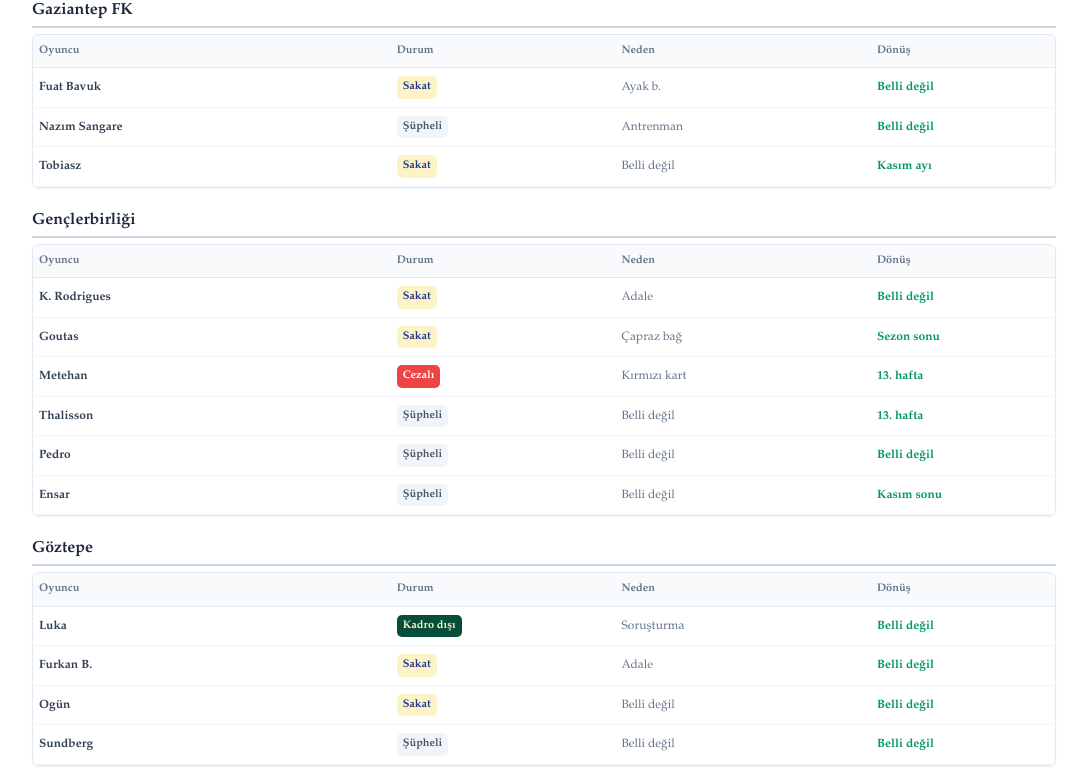
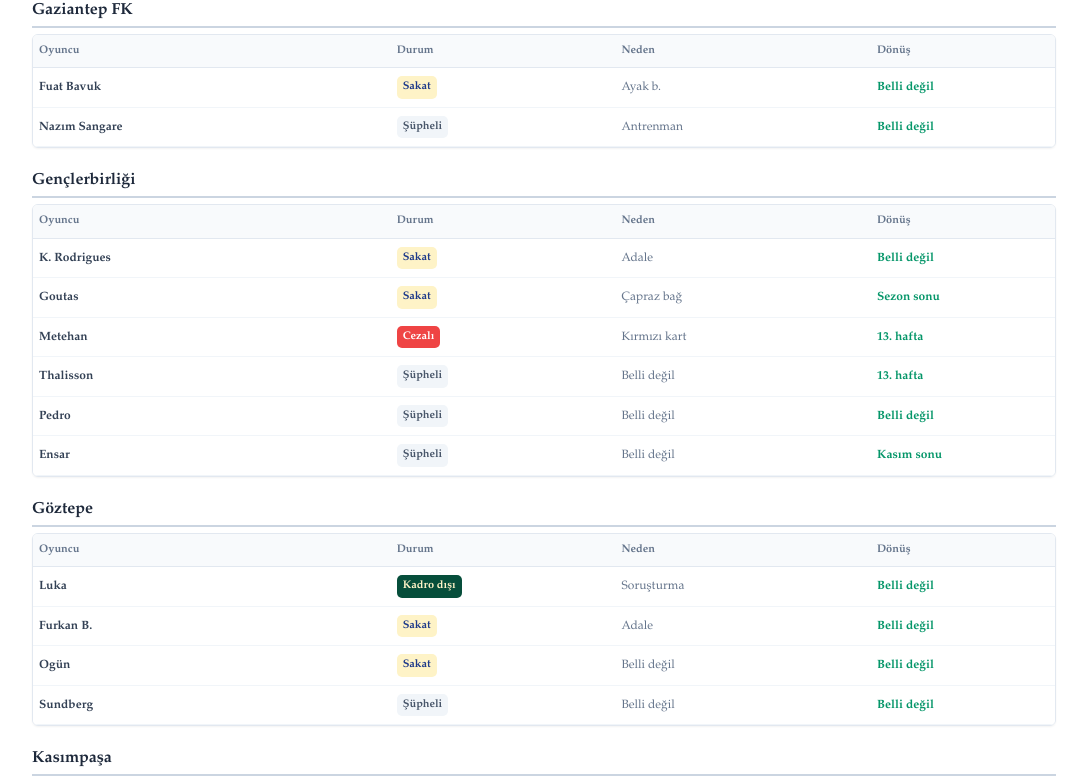
Before and after one commit to fantefut/fantefut, a Next.js app: page / in a window 1280 px wide. Shown: the part 2072-2854 px from the top of the page, without its empty margins (96-1183 px from the left). Built offline with nearby package versions, Linux system fonts and the light colour scheme.

Commit message:
guncelleme

```diff
--- a/app/page.tsx
+++ b/app/page.tsx
@@ -16,10 +16,10 @@ const ILK_OYUNCULAR = {
   "Alanyaspor": "Fernandes - Şüpheli - Adale - Belli değil", "Amed Sportif Faaliyetler": "Ballet - Cezalı - Kırmızı kart - 14. hafta\nDellova - Sakat - Belli değil - Aralık ayı\nKrasniqi - Şüpheli - Belli değil - Belli değil", "Başakşehir": "Operi - Şüpheli - Belli değil - Belli değil\nYusuf - Sakat - Menisküs - Belli değil\nMuhammed - Şüpheli - Belli değil - Belli değil", "Beşiktaş": "Agbadou - Şüpheli - Diz - TD kararı\nOrkun - Cezalı - Sarı kart - 13. hafta\nMiretti - Sakat - Omuz - Kasım sonu", "Çorum FK": "Berat - Sakat - Adale - Ocak ayı\nFredy - Şüpheli - Belli değil - Belli değil",
   "Erzurumspor FK": "", "Eyüpspor": "Pintor - Şüpheli - Belli değil - Belli değil\nBoutobba - Şüpheli - Belli değil - Belli değil\nÖmer Ahmet - Şüpheli - Belli değil - Belli değil\nTalha - Şüpheli - Belli değil - TD kararı",
   "Fenerbahçe": "Oosterwolde - Liste dışı - Ameliyat oldu - Aralık\nArchie - Cezalı - Kırmızı kart - 13. hafta\nAke - Sakat - Adale - Aralık ayı\nAsensio - Sakat - Diz - Ocak sonu\nAmara Diouf - Liste dışı - Özel program - Belli değil",
-  "Galatasaray": "Uğurcan - Şüpheli - Omuz - Belli değil\nLeao - Sakat - Adale - Aralık ayı\nOsimhen - Sakat - Diz - 13. hafta", "Gaziantep FK": "Fuat Bavuk - Sakat - Ayak b. - Belli değil\nNazım Sangare - Şüpheli - Antrenman - Belli değil\nTobiasz - Sakat - Belli değil - Kasım ayı",
+  "Galatasaray": "Uğurcan - Şüpheli - Omuz - Belli değil\nLeao - Sakat - Adale - Aralık ayı\nOsimhen - Sakat - Diz - 13. hafta", "Gaziantep FK": "Fuat Bavuk - Sakat - Ayak b. - Belli değil\nNazım Sangare - Şüpheli - Antrenman - Belli değil",
   "Gençlerbirliği": "K. Rodrigues - Sakat - Adale - Belli değil\nGoutas - Sakat - Çapraz bağ - Sezon sonu\nMetehan - Cezalı - Kırmızı kart - 13. hafta\nThalisson - Şüpheli - Belli değil - 13. hafta\nPedro - Şüpheli - Belli değil - Belli değil\nEnsar - Şüpheli - Belli değil - Kasım sonu",
   "Göztepe": "Luka - Kadro dışı - Soruşturma - Belli değil\nFurkan B. - Sakat - Adale - Belli değil\nOgün - Sakat - Belli değil - Belli değil\nSundberg - Şüpheli - Belli değil - Belli değil",
-  "Kasımpaşa": "Mendes - Cezalı - Sarı kart - 13. hafta\nKamil Ahmet - Sakat - Aşil - Sezon sonu\nMouanga - Sakat - Belli değil - Belli değil\nDiabate - Şüpheli - Belli değil - Belli değil\nBaldursson - Şüpheli - Belli değil - Belli değil", "Kocaelispor": "Show - Şüpheli - Adale - Belli değil\nPetkovic - Şüpheli - Maç ritmi - Belli değil\nHaidara - Sakat - Tendon - 2027\nZoukrou - Şüpheli - Hamstring - Belli değil", "Konyaspor": "Adil - Sakat - Çapraz bağ - Sezon sonu\nAwaziem - Şüpheli - Belli değil - Belli değil", "Rizespor": "Alikulov - Şüpheli - Maç ritmi - TD kararı\nCan - Sakat - Fbf - Ocak ayı\nBorrelli - Şüpheli - Belli değil - Belli değil", "Samsunspor": "Celil - Şüpheli - Uyluk - Belli değil\nFatih - Şüpheli - Antrenman - Belli değil", "Trabzonspor": "Nwaiwu - Cezalı - Sarı kart - 13. hafta\nOkay - Sakat - Bireysel - 2027\nDju - Şüpheli - Uyluk - 13. hafta\nPina - Şüpheli - Belli değil - Belli değil\nAral - Şüpheli - Adale - TD kararı\nBatagov - Şüpheli - Antrenman - Aralık ayı\nMalinovskyi - Şüpheli - Bireysel - Kasım sonu\nMuçi - Şüpheli - Darbe - Belli değil"
+  "Kasımpaşa": "Mendes - Cezalı - Sarı kart - 13. hafta\nKamil Ahmet - Sakat - Aşil - Sezon sonu\nMouanga - Sakat - Belli değil - Belli değil\nDiabate - Şüpheli - Belli değil - Belli değil\nBaldursson - Şüpheli - Belli değil - Belli değil", "Kocaelispor": "Show - Şüpheli - Adale - Belli değil\nPetkovic - Şüpheli - Maç ritmi - Belli değil\nHaidara - Sakat - Tendon - 2027\nZoukrou - Şüpheli - Hamstring - Belli değil", "Konyaspor": "Adil - Sakat - Çapraz bağ - Sezon sonu\nAwaziem - Şüpheli - Belli değil - Belli değil", "Rizespor": "Alikulov - Şüpheli - Maç ritmi - TD kararı\nCan - Sakat - Fbf - Ocak ayı\nBorrelli - Şüpheli - Belli değil - Belli değil", "Samsunspor": "Celil - Şüpheli - Uyluk - Belli değil", "Trabzonspor": "Nwaiwu - Cezalı - Sarı kart - 13. hafta\nOkay - Sakat - Bireysel - 2027\nDju - Şüpheli - Uyluk - 13. hafta\nPina - Şüpheli - Belli değil - Belli değil\nAral - Şüpheli - Adale - TD kararı\nBatagov - Şüpheli - Antrenman - Aralık ayı\nMalinovskyi - Şüpheli - Bireysel - Kasım sonu\nMuçi - Şüpheli - Darbe - Belli değil"
 };
 
 export default function Home() {
```
